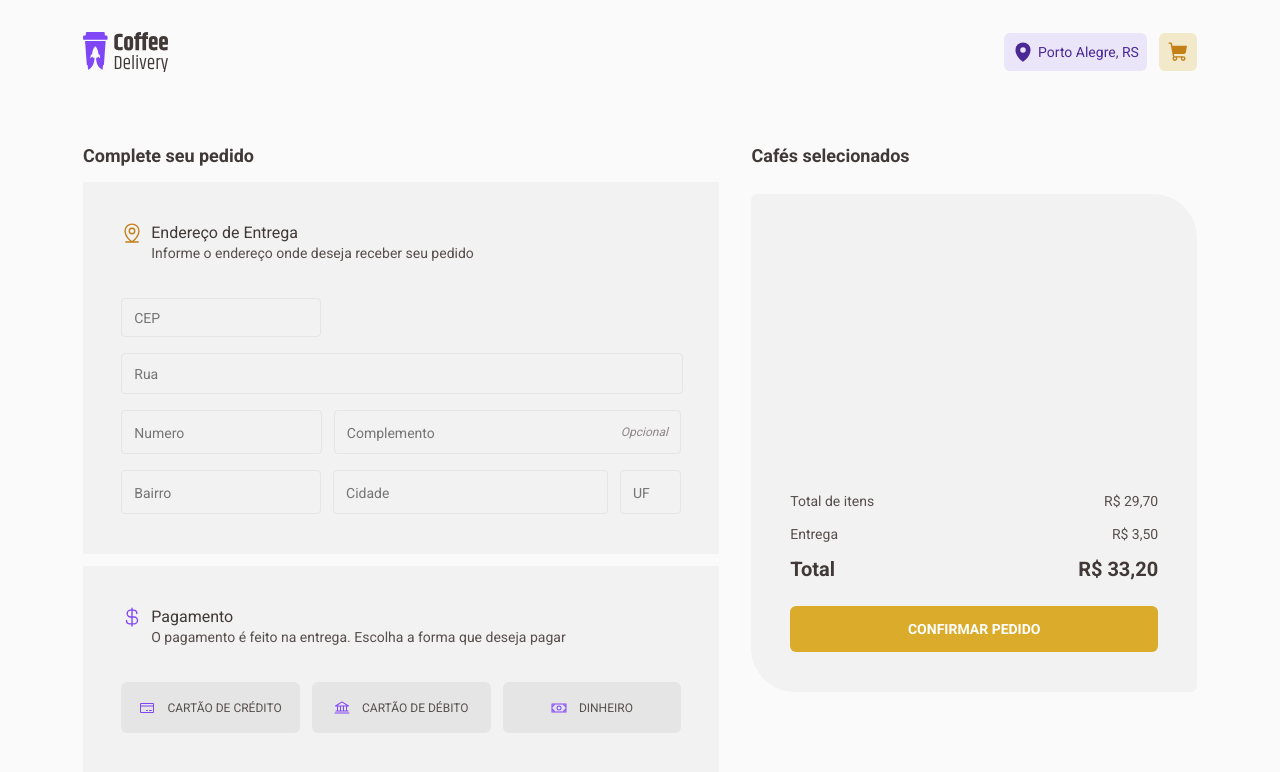
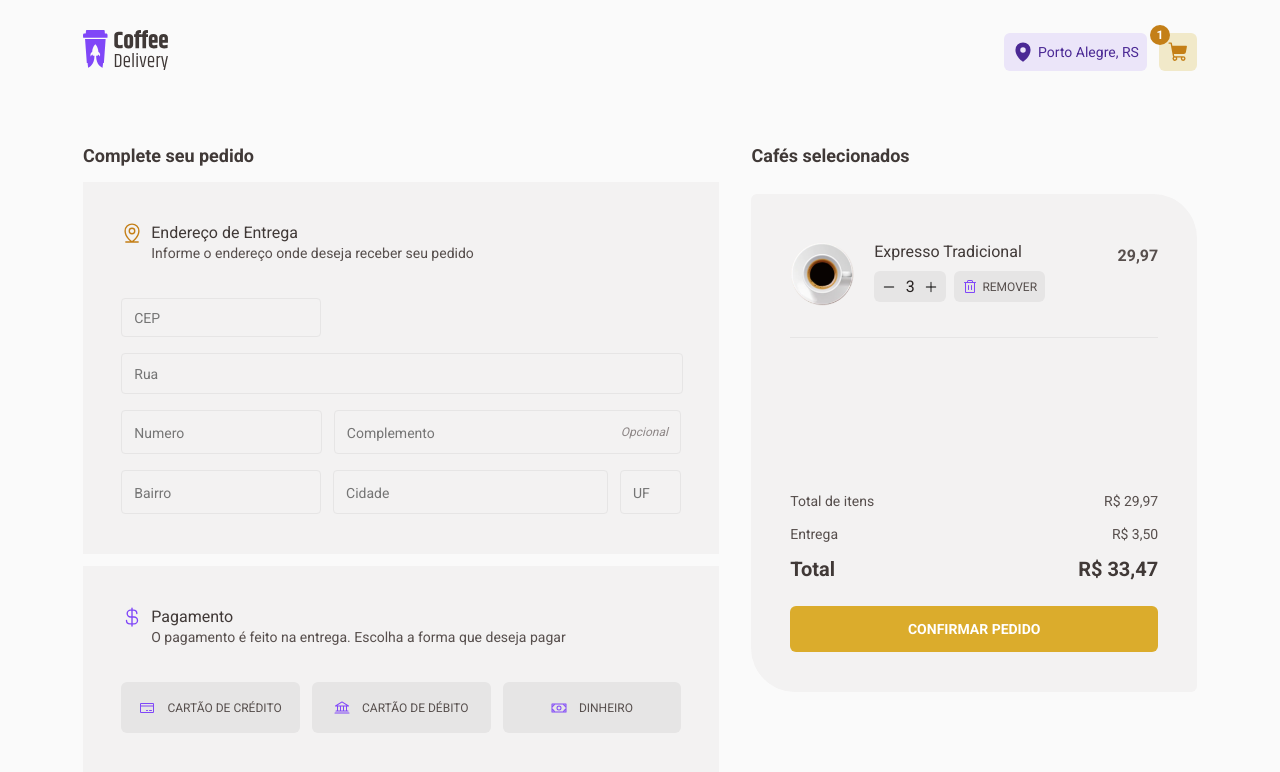
Before and after one commit to fagnersro/coffee-delivey, a React (Vite) app: page /checkout in a window 1280 px wide. Shown: the top 772 px of the page. Built offline with nearby package versions, Linux system fonts and the light colour scheme; data requests are answered from the project's data file; the HTML template or start-up script is replaced by a standard one.

Commit message:
Moving on to features - Checkout: patch & delete methods, Calculations, increment - decrement / load

```diff
--- a/server.json
+++ b/server.json
@@ -142,5 +142,12 @@
     }
   ],
   "coffesBuyAdds": [
+    {
+      "id": 1,
+      "title": "Expresso Tradicional",
+      "coffeeImage": "./src/assets/Coffes/Tradicional.png",
+      "price": 9.99,
+      "coffeeAmount": 3
+    }
   ]
 }
--- a/src/components/BtnRemover/index.tsx
+++ b/src/components/BtnRemover/index.tsx
@@ -1,10 +1,22 @@
 import { Trash } from '@phosphor-icons/react'
 import { ButtonRemover } from './styles'
+import { useContext } from 'react'
+import { DataCoffeeContext } from '../../context/DataCoffeeContext'
 
-export default function BtnRemover() {
+interface BtnRemoverProps {
+  idToDeleteCoffee: number
+}
+
+export default function BtnRemover({ idToDeleteCoffee }: BtnRemoverProps) {
+  const { deleteCoffeeSold } = useContext(DataCoffeeContext)
+
   return (
     <>
-      <ButtonRemover>
+      <ButtonRemover
+        onClick={() => {
+          deleteCoffeeSold(idToDeleteCoffee)
+        }}
+      >
         <Trash />
         remover
       </ButtonRemover>
--- a/src/components/Navbar/index.tsx
+++ b/src/components/Navbar/index.tsx
@@ -9,6 +9,7 @@ import { MapPin, ShoppingCart } from '@phosphor-icons/react'
 import Logo from '../../assets/Logo.svg'
 import { useContext } from 'react'
 import { DataCoffeeContext } from '../../context/DataCoffeeContext'
+import { Link } from 'react-router-dom'
 
 export default function Navbar() {
   const { coffeeSoldData } = useContext(DataCoffeeContext)
@@ -16,21 +17,27 @@ export default function Navbar() {
   return (
     <ContainerNavbar>
       <WrapperNavbar>
+        <Link to={'/'}>
           <img src={Logo} alt="coffee delivery" />
+        </Link>
         <ContainerActions>
           <BtnLocation>
             <MapPin size={22} weight="fill" />
             Porto Alegre, RS
           </BtnLocation>
           {coffeeSoldData.length <= 0 ? (
+            <Link to={'checkout'}>
               <Cart>
                 <ShoppingCart size={22} weight="fill" />
               </Cart>
+            </Link>
           ) : (
+            <Link to={'checkout'}>
               <Cart>
                 <span>{coffeeSoldData.length}</span>
                 <ShoppingCart size={22} weight="fill" />
               </Cart>
+            </Link>
           )}
         </ContainerActions>
       </WrapperNavbar>
--- a/src/context/DataCoffeeContext.tsx
+++ b/src/context/DataCoffeeContext.tsx
@@ -24,12 +24,22 @@ export interface CreateDataBuyCoffees {
   coffeeAmount: number
 }
 
+interface updateQuantityOfCoffeesType {
+  coffeeAmount: number
+}
+
 interface DataCoffeeContextType {
   dataCoffee: DataCoffee[]
   coffeeSoldData: CreateDataBuyCoffees[]
+  removeLoading: boolean
   fatchDataCoffee: () => Promise<void>
   fatchCoffeeSoldData: () => Promise<void>
   createCoffeeSoldData: (data: CreateDataBuyCoffees) => Promise<void>
+  deleteCoffeeSold: (idCofeeSold: number) => Promise<void>
+  updateQuantityOfCoffees(
+    data: updateQuantityOfCoffeesType,
+    id: number,
+  ): Promise<void>
 }
 
 interface DataCoffeeProviderProps {
@@ -41,6 +51,7 @@ export const DataCoffeeContext = createContext<DataCoffeeContextType>(
 )
 
 export function DataCoffeeProvider({ children }: DataCoffeeProviderProps) {
+  const [removeLoading, setRemoveLoading] = useState(false)
   const [dataCoffee, setDataCoffee] = useState<DataCoffee[]>([])
   const [coffeeSoldData, setCoffeeSoldData] = useState<CreateDataBuyCoffees[]>(
     [],
@@ -50,6 +61,13 @@ export function DataCoffeeProvider({ children }: DataCoffeeProviderProps) {
     const response = await api.get('coffees')
 
     setDataCoffee(response.data)
+  }, [])
+
+  const fatchCoffeeSoldData = useCallback(async () => {
+    const response = await api.get('coffesBuyAdds')
+
+    setCoffeeSoldData(response.data)
+    setRemoveLoading(false)
   }, [])
 
   const createCoffeeSoldData = useCallback(
@@ -68,11 +86,29 @@ export function DataCoffeeProvider({ children }: DataCoffeeProviderProps) {
     [],
   )
 
-  const fatchCoffeeSoldData = useCallback(async () => {
-    const response = await api.get('coffesBuyAdds')
+  const deleteCoffeeSold = useCallback(
+    async (idCofeeSold: number) => {
+      const response = await api.delete(`coffesBuyAdds/${idCofeeSold}`)
+      setRemoveLoading(true)
+      setCoffeeSoldData((state) => [...state, response.data])
+      fatchCoffeeSoldData()
+    },
+    [fatchCoffeeSoldData],
+  )
 
-    setCoffeeSoldData(response.data)
-  }, [])
+  const updateQuantityOfCoffees = useCallback(
+    async (data: updateQuantityOfCoffeesType, id: number) => {
+      setRemoveLoading(true)
+      const { coffeeAmount } = data
+      const response = await api.patch(`coffesBuyAdds/${id}`, {
+        coffeeAmount,
+      })
+
+      setCoffeeSoldData((state) => [...state, response.data])
+      fatchCoffeeSoldData()
+    },
+    [fatchCoffeeSoldData],
+  )
 
   useEffect(() => {
     fatchDataCoffee()
@@ -86,10 +122,13 @@ export function DataCoffeeProvider({ children }: DataCoffeeProviderProps) {
     <DataCoffeeContext.Provider
       value={{
         dataCoffee,
+        coffeeSoldData,
+        removeLoading,
         fatchDataCoffee,
+        fatchCoffeeSoldData,
         createCoffeeSoldData,
-        coffeeSoldData,
-        fatchCoffeeSoldData,
+        deleteCoffeeSold,
+        updateQuantityOfCoffees,
       }}
     >
       {children}
--- a/src/pages/CheckOut/components/FrameDisplayPrice/index.tsx
+++ b/src/pages/CheckOut/components/FrameDisplayPrice/index.tsx
@@ -1,16 +1,32 @@
+import { useContext, useEffect, useState } from 'react'
 import {
   ContainerDisplayPrie,
   ContainerEntregas,
   ContainerTotal,
   ContainerTotalItens,
 } from './styles'
+import { DataCoffeeContext } from '../../../../context/DataCoffeeContext'
+import { PriceFormatter } from '../../../../utils/formatter'
 
 export default function FrameDisplayPrice() {
+  const { coffeeSoldData } = useContext(DataCoffeeContext)
+  const [totalValueOfCoffees, setTotalValueOfCoffees] = useState(0)
+
+  useEffect(() => {
+    const valueTotal = coffeeSoldData.reduce((total, item) => {
+      return total + item.coffeeAmount * item.price
+    }, 0)
+
+    setTotalValueOfCoffees(valueTotal)
+  }, [coffeeSoldData, setTotalValueOfCoffees])
+
+  const valueWithFee = totalValueOfCoffees + 3.5
+
   return (
     <ContainerDisplayPrie>
       <ContainerTotalItens>
         <span>Total de itens</span>
-        <span>R$ 29,70</span>
+        <span>R$ {PriceFormatter.format(totalValueOfCoffees)}</span>
       </ContainerTotalItens>
       <ContainerEntregas>
         <span>Entrega</span>
@@ -18,7 +34,7 @@ export default function FrameDisplayPrice() {
       </ContainerEntregas>
       <ContainerTotal>
         <span>Total</span>
-        <span>R$ 33,20</span>
+        <span>R$ {PriceFormatter.format(valueWithFee)}</span>
       </ContainerTotal>
     </ContainerDisplayPrie>
   )
--- a/src/pages/CheckOut/components/FrameSelecionados/index.tsx
+++ b/src/pages/CheckOut/components/FrameSelecionados/index.tsx
@@ -1,13 +1,16 @@
-import BtnCounter from '../../../../components/BtnCounter'
 import BtnRemover from '../../../../components/BtnRemover'
 import FrameDisplayPrice from '../FrameDisplayPrice'
 import { useContext } from 'react'
 import { DataCoffeeContext } from '../../../../context/DataCoffeeContext'
 import { PriceFormatter } from '../../../../utils/formatter'
 import {
+  BtnNegative,
+  BtnPositive,
   CoffeSelections,
+  ContainerBtnCounter,
   ContainerDataPrice,
   ContainerFrameSelections,
+  CounterDisplay,
   CouterCheckoutCart,
   DataContainerSelections,
   DataSelectionTitle,
@@ -15,15 +18,35 @@ import {
   ListCoffe,
   WrapperDataContainerSelection,
 } from './styles'
+import { Minus, Plus } from '@phosphor-icons/react'
+import Loading from '../../../../utils/Loading'
 
 export default function FrameSelecionados() {
-  const { coffeeSoldData } = useContext(DataCoffeeContext)
+  const { coffeeSoldData, updateQuantityOfCoffees, removeLoading } =
+    useContext(DataCoffeeContext)
+
+  function incrementAmountCheckout(data: number, id: number): void {
+    const newAmount = {
+      coffeeAmount: data + 1,
+    }
+    updateQuantityOfCoffees(newAmount, id)
+  }
+
+  function decrementAmountCheckout(data: number, id: number): void {
+    const newAmount = {
+      coffeeAmount: data - 1,
+    }
+    updateQuantityOfCoffees(newAmount, id)
+  }
 
   return (
     <>
       <ContainerFrameSelections>
         <ListCoffe>
-          {coffeeSoldData.map((dataCoffee) => {
+          {removeLoading ? (
+            <Loading />
+          ) : (
+            coffeeSoldData.map((dataCoffee) => {
               return (
                 <CoffeSelections key={dataCoffee.id}>
                   <DataContainerSelections>
@@ -34,8 +57,32 @@ export default function FrameSelecionados() {
                           {dataCoffee.title}
                         </DataSelectionTitle>
                         <CouterCheckoutCart>
-                        <BtnCounter />
-                        <BtnRemover />
+                          <ContainerBtnCounter>
+                            <BtnNegative
+                              onClick={() => {
+                                decrementAmountCheckout(
+                                  dataCoffee.coffeeAmount,
+                                  dataCoffee.id,
+                                )
+                              }}
+                            >
+                              <Minus />
+                            </BtnNegative>
+
+                            <CounterDisplay value={dataCoffee.coffeeAmount} />
+
+                            <BtnPositive
+                              onClick={() => {
+                                incrementAmountCheckout(
+                                  dataCoffee.coffeeAmount,
+                                  dataCoffee.id,
+                                )
+                              }}
+                            >
+                              <Plus />
+                            </BtnPositive>
+                          </ContainerBtnCounter>
+                          <BtnRemover idToDeleteCoffee={dataCoffee.id} />
                         </CouterCheckoutCart>
                       </p>
                     </WrapperDataContainerSelection>
@@ -50,7 +97,8 @@ export default function FrameSelecionados() {
                   </DataContainerSelections>
                 </CoffeSelections>
               )
-          })}
+            })
+          )}
         </ListCoffe>
         <FrameDisplayPrice />
       </ContainerFrameSelections>
--- a/src/pages/CheckOut/components/FrameSelecionados/styles.ts
+++ b/src/pages/CheckOut/components/FrameSelecionados/styles.ts
@@ -4,18 +4,24 @@ export const ContainerFrameSelections = styled('div', {
   // border: '1px solid black',
   display: 'flex',
   flexDirection: 'column',
+  alignItems: 'center',
   justifyContent: 'space-between',
 
   height: '21.75rem',
-  width: '23rem',
+  width: '100%',
 })
 
 export const ListCoffe = styled('ul', {
-  // border: '1px solid red',
+  // border: '1px solid blue',
   listStyle: 'none',
+  overflowY: 'auto',
+
+  display: 'flex',
+  flexDirection: 'column',
+  alignItems: 'center',
 
   height: '14.9rem',
-  width: '23rem',
+  width: '100%',
 })
 
 export const CoffeSelections = styled('li', {
@@ -86,3 +92,61 @@ export const CouterCheckoutCart = styled('div', {
   height: '2rem',
   width: '10.688rem',
 })
+
+// reference a btn count
+
+export const ContainerBtnCounter = styled('div', {
+  backgroundColor: '$baseButton',
+  borderRadius: '6px',
+
+  display: 'flex',
+  alignItems: 'center',
+  justifyContent: 'center',
+  gap: '0.25rem',
+
+  height: '1.9rem',
+  width: '4.5rem',
+})
+
+export const BtnNegative = styled('button', {
+  all: 'unset',
+  cursor: 'pointer',
+  lineHeight: 0,
+
+  height: '0.875rem',
+  width: '0.875rem',
+
+  svg: {
+    fontSize: '0.875rem',
+  },
+})
+
+export const CounterDisplay = styled('input', {
+  all: 'unset',
+  color: '$baseTitle',
+  textAlign: 'center',
+
+  fontFamily: 'Roboto',
+  fontStyle: 'normal',
+  fontWeight: 400,
+  fontSize: '1rem',
+
+  height: '1.313rem',
+  width: '1.25rem',
+})
+
+export const BtnPositive = styled('button', {
+  all: 'unset',
+
+  lineHeight: 0,
+  cursor: 'pointer',
+
+  height: '0.875rem',
+  width: '0.875rem',
+
+  svg: {
+    fontSize: '0.875rem',
+  },
+})
+
+// finaly referency btn count
--- a/src/pages/CheckOut/styles.ts
+++ b/src/pages/CheckOut/styles.ts
@@ -13,7 +13,7 @@ export const WrapperSectionForm = styled('div', {
   maxWidth: '69.622rem',
 })
 
-export const ContentForm = styled('form', {
+export const ContentForm = styled('div', {
   display: 'flex',
   gap: '2rem',
 })
@@ -118,6 +118,7 @@ export const FieldsetSelecionados = styled('fieldset', {
 })
 
 export const ContainerSelecionados = styled('div', {
+  // border: '1px solid red',
   backgroundColor: '$baseCard',
   borderRadius: '6px 44px',
 
--- a/src/pages/Home/components/CoffeeList/CofeeCard/index.tsx
+++ b/src/pages/Home/components/CoffeeList/CofeeCard/index.tsx
@@ -27,7 +27,7 @@ export default function CofeeCard({ propsDataCoffee }: DataCoffeeProps) {
   const { coffeeSoldData, createCoffeeSoldData } = useContext(DataCoffeeContext)
   const [coffeeAmount, setCoffeeAmount] = useState(0)
 
-  function addCoffeeAmount() {
+  function addCoffeeAmount(): void {
     setCoffeeAmount((state) => state + 1)
   }
   const values =
--- /dev/null
+++ b/src/utils/Loading/index.tsx
@@ -0,0 +1,10 @@
+import Loadingg from '../../assets/Loading.svg'
+import { ContainerLoading } from './styles'
+
+export default function Loading() {
+  return (
+    <ContainerLoading>
+      <img src={Loadingg} alt="" />
+    </ContainerLoading>
+  )
+}
--- /dev/null
+++ b/src/utils/Loading/styles.ts
@@ -0,0 +1,14 @@
+import { styled } from '../../styles'
+
+export const ContainerLoading = styled('div', {
+  display: 'flex',
+  alignItems: 'center',
+  justifyContent: 'center',
+
+  height: '100%',
+  width: '100%',
+
+  img: {
+    width: '50px',
+  },
+})
```
Also changed, not shown: src/components/BtnCounter/index.tsx (+20 -3 lines), src/assets/Loading.svg (added). Lines whose indentation alone changed are shown as unchanged.
